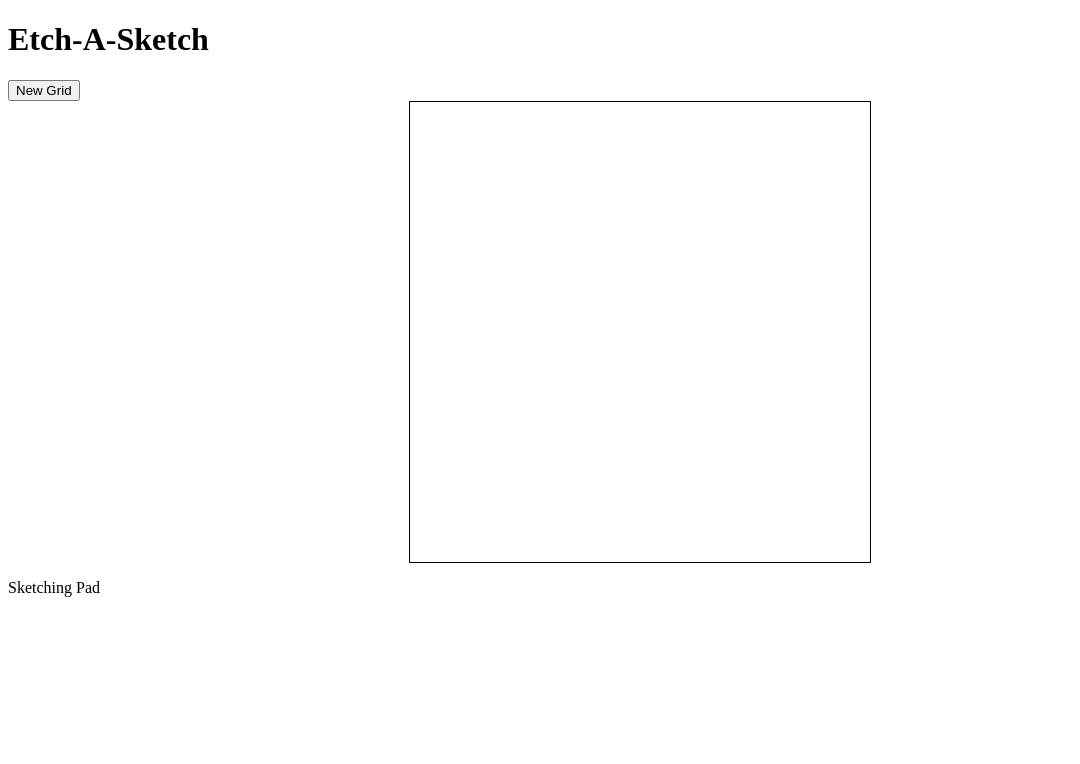
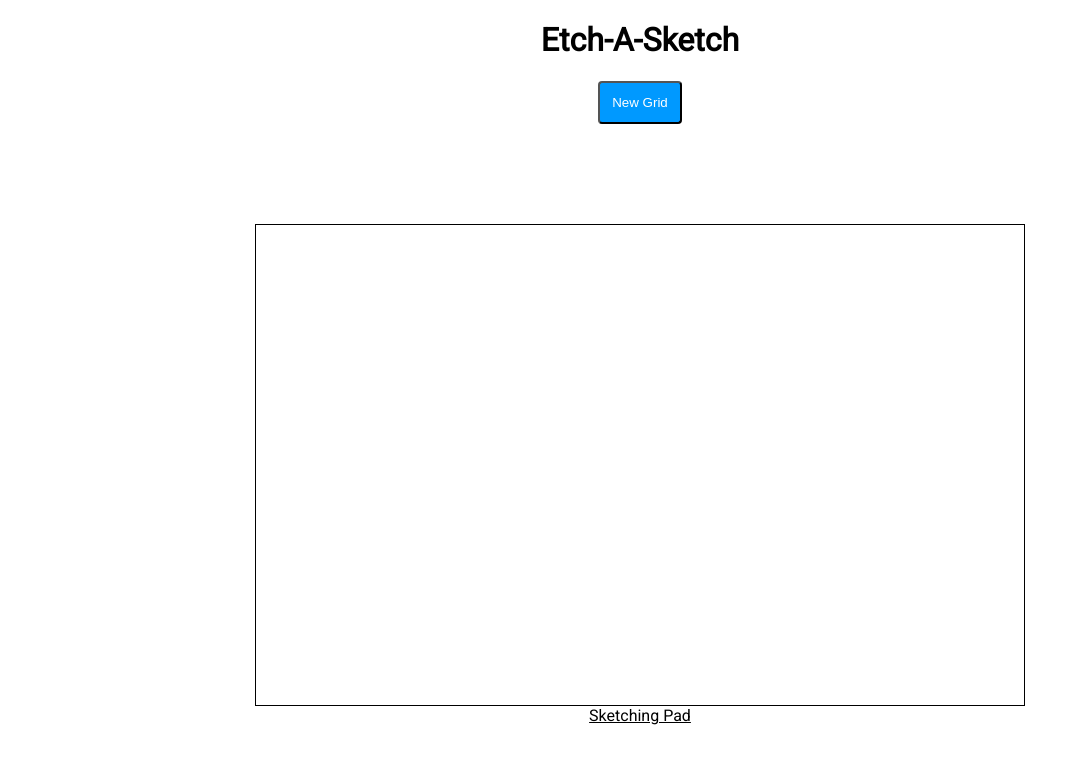
Before and after one commit to M-Dan814/etch-a-sketch, a plain HTML site: page index.html in a window 1280 px wide. Shown: the whole page, without its empty margins (0-1080 px from the left). Drawn offline with Linux system fonts and the light colour scheme.

Commit message:
Final changes and styling

```diff
--- a/index.html
+++ b/index.html
@@ -15,9 +15,9 @@
   </head>
   <body>
     <h1>Etch-A-Sketch</h1>
-    <button id="new-grid">New Grid</button>
+    <div class="flex-container"><button id="new-grid">New Grid</button></div>
     <div class="container"></div>
-    <p>Sketching Pad</p>
+    <div class="label">Sketching Pad</div>
     <script src="script.js"></script>
   </body>
 </html>
--- a/styles.css
+++ b/styles.css
@@ -1,11 +1,17 @@
+body,
+html {
+  font-family: Roboto;
+}
+
 .container {
   display: grid;
   grid-template-columns: repeat(16, 1fr);
   grid-template-rows: repeat(16, 1fr);
-    width: 460px;
-    height: 460px;
+  width: 60vw;
+  height: 60vh;
   border: black 1px solid;
   margin: auto;
+  margin-top: 100px;
 }
 
 .box {
@@ -15,3 +21,29 @@
 .dark {
   background-color: black;
 }
+
+.flex-container {
+    display: flex;
+    justify-content: center;
+}
+
+#new-grid {
+  background-color: rgb(0, 153, 255);
+  color: white;
+  padding: 12px;
+  border-radius: 4px;
+}
+
+#new-grid:hover {
+  cursor: pointer;
+  transform: scale(1.1);
+}
+
+h1 {
+  text-align: center;
+}
+
+.label {
+  text-align: center;
+  text-decoration: underline;
+}
```
Lines whose indentation alone changed are shown as unchanged.
